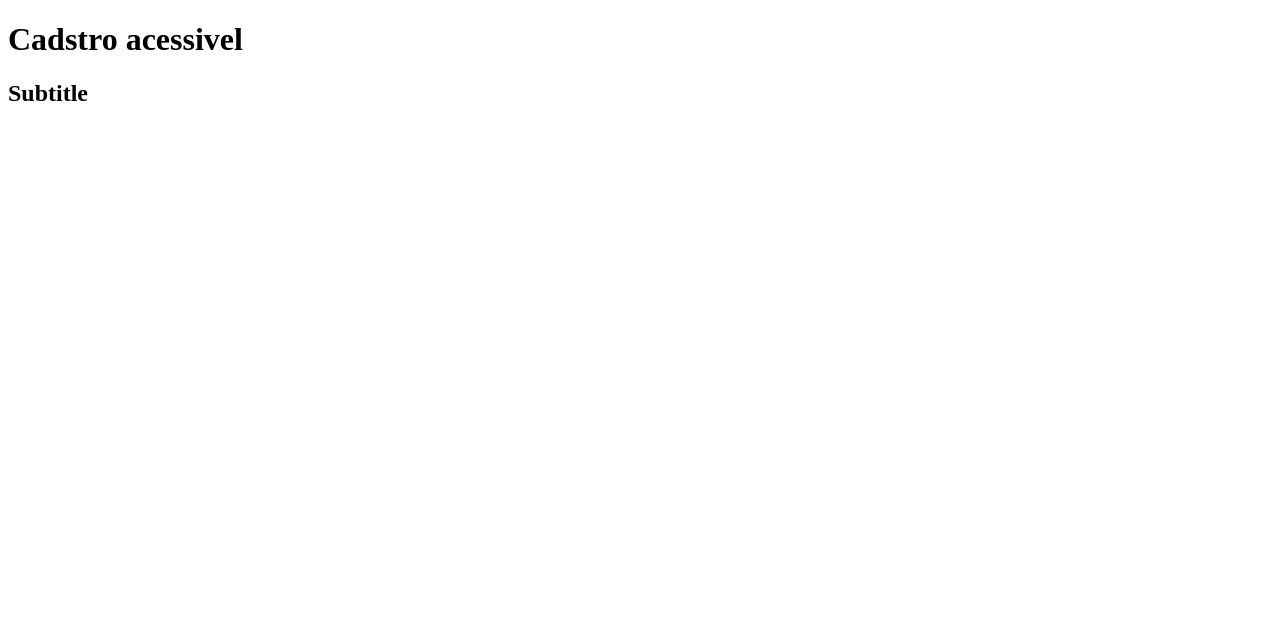
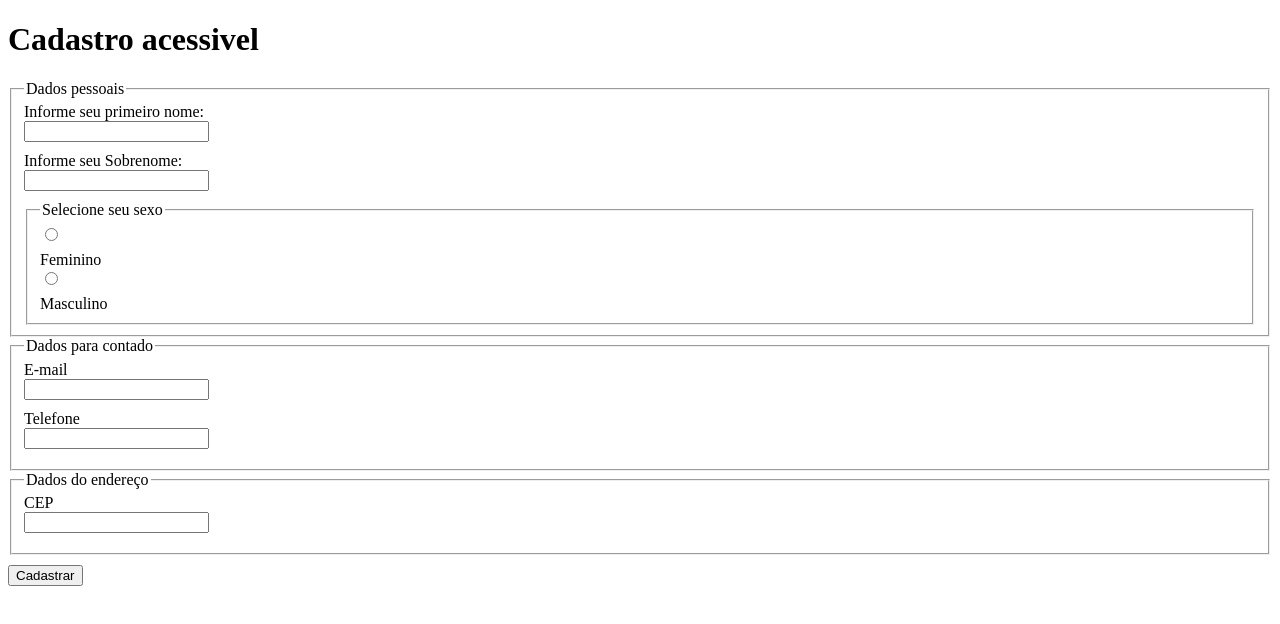
Before and after one commit to sandro-sa/site-acessivel-1, a plain HTML site: page index.html in a window 1280 px wide. Drawn offline with Linux system fonts and the light colour scheme.

Commit message:
Cadrastro de usuario

```diff
--- a/index.html
+++ b/index.html
@@ -1,12 +1,54 @@
 <!DOCTYPE html>
-<html lang="en">
+<html lang="pt-br">
+
 <head>
     <meta charset="UTF-8">
     <meta name="viewport" content="width=device-width, initial-scale=1.0">
     <title>Document</title>
+    <style>
+        input {
+            margin-bottom: 10px;
+            display: block;
+        }
+
+        button {
+            margin-top: 10px;
+        }
+    </style>
 </head>
+
 <body>
-    <h1>Cadstro acessivel</h1>
-    <h2>Subtitle</h2>
+    <h1>Cadastro acessivel</h1>
+    <form>
+        <fieldset>
+            <legend>Dados pessoais</legend>
+
+            <label for="nome">Informe seu primeiro nome:</label>
+            <input type="text" name="nome" id="nome">
+            <label for="sobrenome">Informe seu Sobrenome:</label>
+            <input type="text" name="sobrenome">
+            <fieldset>
+                <legend>Selecione seu sexo</legend>
+                <input type="radio" name="sexo" id="sexo" value="0">
+                <label for="sexo">Feminino</label>
+                <input type="radio" name="sexo" id="sexo" value="1">
+                <label for="sexo">Masculino</label>
+            </fieldset>
+        </fieldset>
+        <fieldset>
+            <legend>Dados para contado</legend>
+            <label for="email">E-mail</label>
+            <input type="email" name="email" id="email">
+            <label for="phone">Telefone</label>
+            <input type="text" name="phone" id="phone">
+        </fieldset>
+        <fieldset>
+            <legend>Dados do endereço</legend>
+            <label for="cep">CEP</label>
+            <input type="text" name="cep" id="cep">
+        </fieldset>
+        <button type="submit" aria-details="Enviar para cadastro em ...">Cadastrar</button>
+    </form>
 </body>
+
 </html>
```
